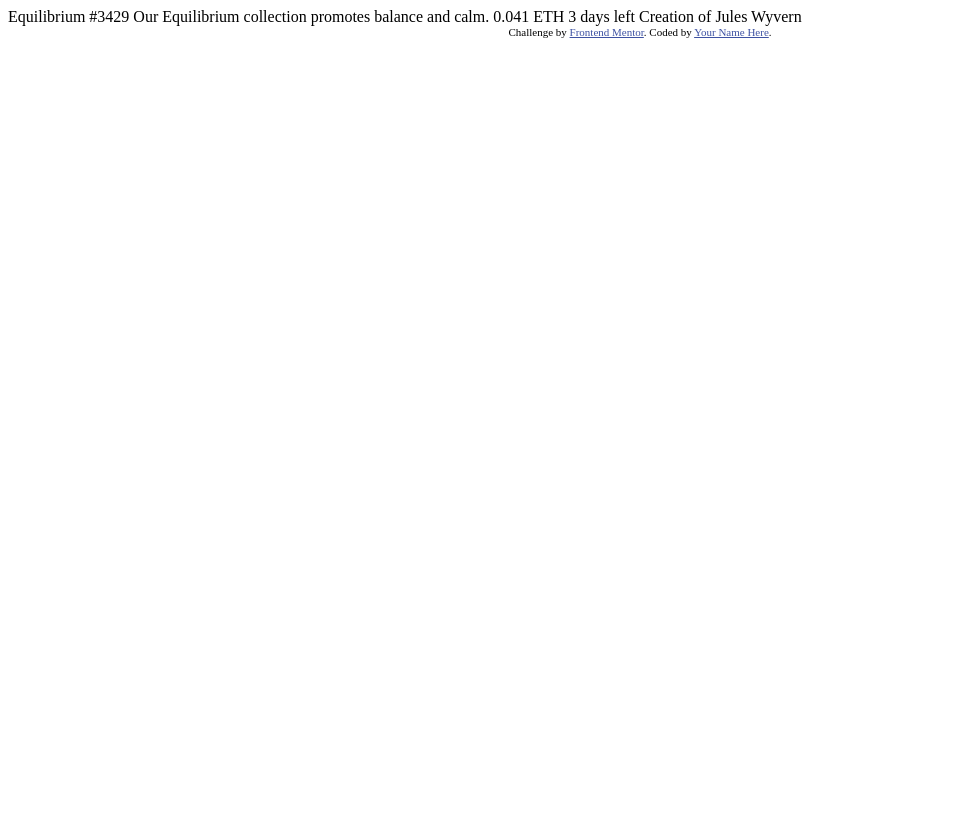
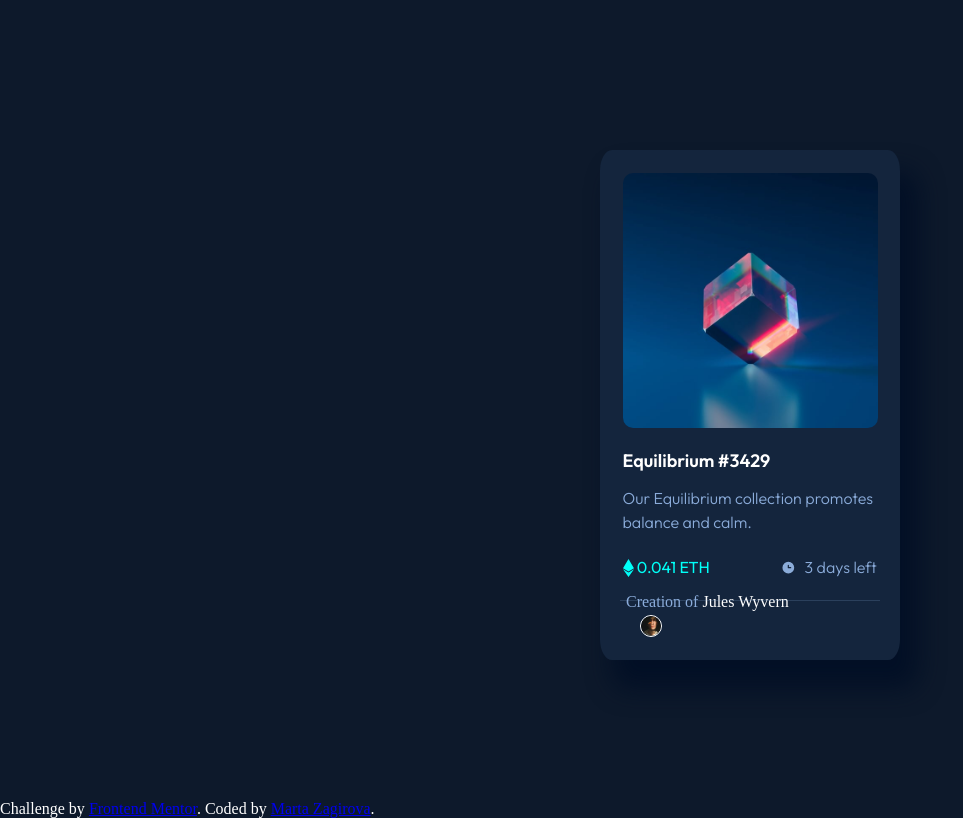
Before and after one commit to marta13karta/NFT-preview-card-component, a plain HTML site: page index.html in a window 1280 px wide. Shown: the whole page, without its empty margins (0-963 px from the left). Drawn offline with Linux system fonts and the light colour scheme.

Commit message:
17 august

```diff
--- a/index.html
+++ b/index.html
@@ -1,33 +1,53 @@
 <!DOCTYPE html>
 <html lang="en">
 <head>
-  <meta charset="UTF-8">
-  <meta name="viewport" content="width=device-width, initial-scale=1.0"> <!-- displays site properly based on user's device -->
-
-  <link rel="icon" type="image/png" sizes="32x32" href="./images/favicon-32x32.png">
-
+  <meta charset="UTF-8" />
+  <meta name="viewport" content="width=device-width, initial-scale=1.0" />
+  <link rel="icon" type="image/png" sizes="32x32" href="./images/favicon-32x32.png" />
   <title>Frontend Mentor | NFT preview card component</title>
-
-  <!-- Feel free to remove these styles or customise in your own stylesheet 👍 -->
-  <style>
-    .attribution { font-size: 11px; text-align: center; }
-    .attribution a { color: hsl(228, 45%, 44%); }
-  </style>
+  <link rel="stylesheet" href="styles.css" />
+  <link rel="preconnect" href="https://fonts.googleapis.com" />
+  <link rel="preconnect" href="https://fonts.gstatic.com" crossorigin />
+  <link href="https://fonts.googleapis.com/css2?family=Outfit:wght@300;400;600&display=swap" rel="stylesheet" />
 </head>
 <body>
-
-  Equilibrium #3429
-
-  Our Equilibrium collection promotes balance and calm.
-
-  0.041 ETH
-  3 days left
-
-  Creation of Jules Wyvern
+  <div class="nft-card">
+    <img class="main-img" src="images/image-equilibrium.jpg" alt="Equilibrium NFT" />
+    <h4 class="nft-title">Equilibrium #3429</h4>
+    <p class="nft-description">
+      Our Equilibrium collection promotes balance and calm.
+    </p>
+    <p>
+      <div class="container-price-time">
+        <span class="nft-price">
+          <span class="icon-container">
+            <object class="icon-ethereum" data="./images/icon-ethereum.svg" alt="icon-ethereum"></object>
+          </span>
+          0.041 ETH
+        </span>
+        <span class="nft-time-left">
+          <span id="clock-icon">
+            <img src="images/icon-clock.svg" alt="clock icon" />
+          </span>
+          <span class="nft-time-text">3 days left</span>
+        </span>
+      </div>
+    </p>
+    <hr class="custom-hr" />
+    <p class="nft-creator">
+      <span id="avatar">
+        <img src="./images/image-avatar.png" alt="avatar" />
+      </span>
+      Creation of <span class="artist-name">Jules Wyvern</span>
+    </p>
+  </div>
 
   <div class="attribution">
-    Challenge by <a href="https://www.frontendmentor.io?ref=challenge" target="_blank">Frontend Mentor</a>.
-    Coded by <a href="#">Your Name Here</a>.
+    <footer>
+      Challenge by
+      <a href="https://www.frontendmentor.io?ref=challenge" target="_blank">Frontend Mentor</a
+      >. Coded by <a href="#">Marta Zagirova</a>.
+    </footer>
   </div>
 </body>
 </html>
--- /dev/null
+++ b/styles.css
@@ -0,0 +1,133 @@
+/* Reset some default browser styles */
+body {
+  margin: 0;
+  padding: 0;
+}
+
+/* Set background color */
+body {
+  background-color: hsl(217, 54%, 11%);
+}
+
+/* Card styling */
+.nft-card {
+  position: absolute;
+  top: 150px;
+  left: 600px;
+  background-color: hsl(216, 50%, 16%);
+  width: 300px;
+  height: 510px;
+  border-radius: 4%;
+  box-shadow: 15px 25px 25px 4px hsl(218, 86%, 8%);
+}
+
+/* General text styles */
+h4,
+.nft-title,
+.nft-description,
+.nft-time-text {
+  position: relative;
+  left: 22.5px;
+  font-family: "Outfit", sans-serif;
+  font-size: 16px;
+  font-weight: 300;
+  margin-top: 0;
+}
+
+/* Image styling */
+.nft-card img {
+  position: relative;
+  width: 255px;
+  height: 255px;
+  border-radius: 4%;
+}
+
+/* Text color for title and artist name */
+.artist-name,
+.nft-title {
+  color: white;
+}
+
+/* Text color and line height for various elements */
+.nft-time-left,
+.nft-description,
+.nft-creator,
+.nft-time-text {
+  color: hsl(215, 51%, 70%);
+  line-height: 1.5;
+}
+
+/* Price styling */
+.nft-price {
+  font-family: "Outfit", sans-serif;
+  color: hsl(178, 100%, 50%);
+  position: relative;
+  top: 35px;
+  left: 22.5px;
+  font-weight: 400;
+}
+
+/* Title font weight and size */
+.nft-title {
+  font-weight: 600;
+  font-size: 18px;
+  position: relative;
+  top: 40px;
+}
+
+/* Avatar image styling */
+#avatar img {
+  position: relative;
+  top: 30px;
+  left: 40px;
+  width: 20px;
+  height: 20px;
+  border-radius: 50%;
+  border: 1px solid white;
+}
+
+/* Attribution footer */
+.attribution {
+  position: absolute;
+  top: 800px;
+  color: white;
+}
+
+/* Horizontal rule styling */
+.custom-hr {
+  position: relative;
+  top: 34px;
+  margin: 20px;
+  height: 0.5px;
+  border: none;
+  box-shadow: 0 0.2px 0 hsl(215, 51%, 70%);
+}
+
+/* Clock icon styling */
+#clock-icon img {
+  width: 15px;
+  height: 15px;
+  overflow: hidden;
+  position: relative;
+  top: 37px;
+  left: 90px;
+}
+
+.main-img {
+  position: relative;
+  top: 22.5px;
+  left: 22.5px;
+}
+.nft-description {
+  position: relative;
+  top: 30px;
+}
+.nft-time-text {
+  position: relative;
+  left: 95px;
+  top: 35px;
+}
+.icon-ethereum {
+  position: relative;
+  top: 4px;
+}
```
Also changed, not shown: 1 other file.
